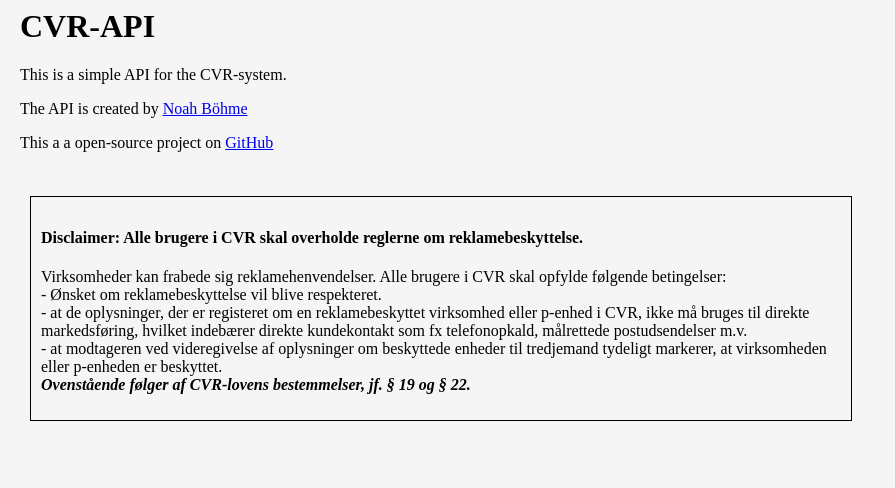
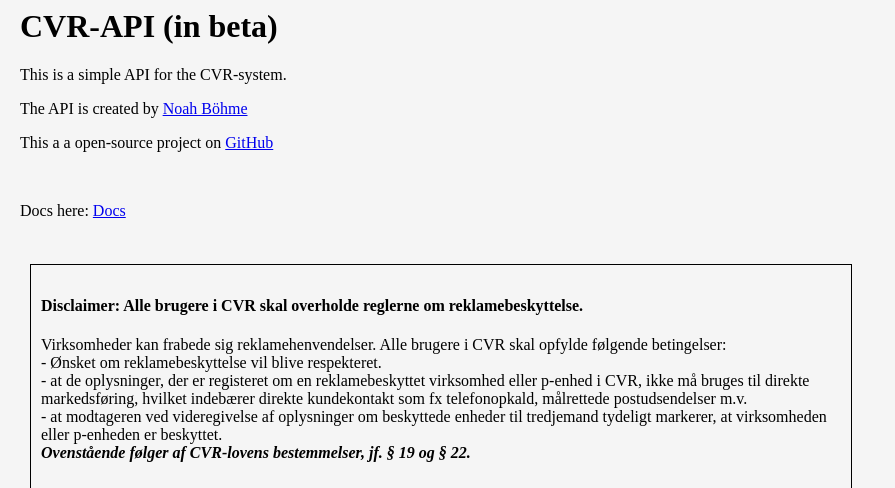
Before and after one commit to NoahBohme/apicvr.dk, a FastAPI app: page / in a window 1280 px wide. Shown: the top 488 px of the page, without its empty margins (0-895 px from the left). Run offline with FastAPI, Linux system fonts and the light colour scheme.

Commit message:
add docs

```diff
--- a/frontend/templates/homepage.html
+++ b/frontend/templates/homepage.html
@@ -4,12 +4,14 @@
     </head>
     <body>
         <div>
-            <h1>CVR-API</h1>
+            <h1>CVR-API (in beta)</h1>
             <p>
                 This is a simple API for the CVR-system.
             </p>
             <p>The API is created by <a href="https://noahbohme.com">Noah Böhme</a></p>
             <p>This a a open-source project on <a href="https://github.com/NoahBohme/apicvr.dk">GitHub</a></p> <br>
+            <p>Docs here: <a href="https://apicvr.dk/docs">Docs</a></p> <br>
+
         </div>
         <div class="cvrRules">
             <h4>
```
